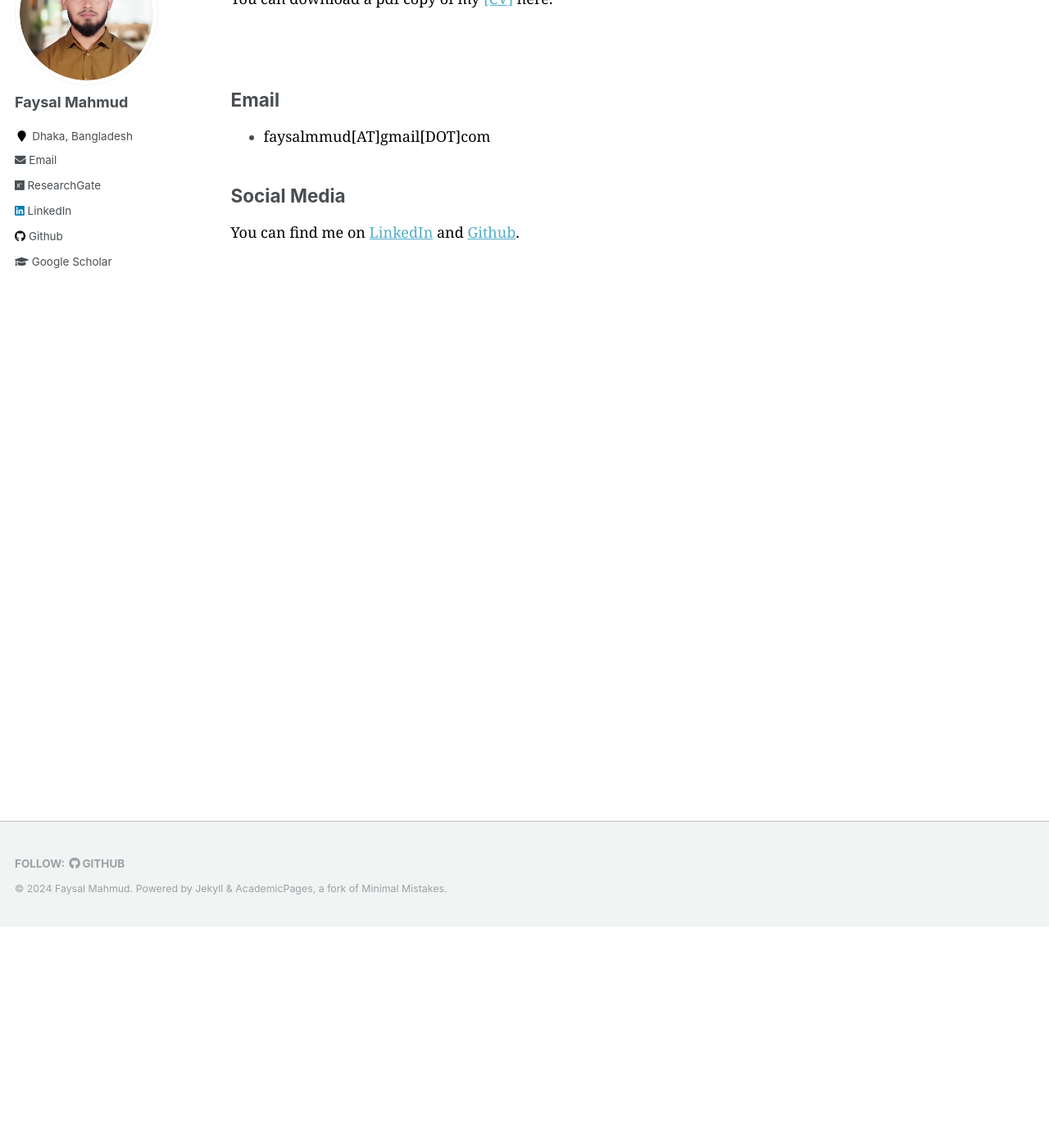
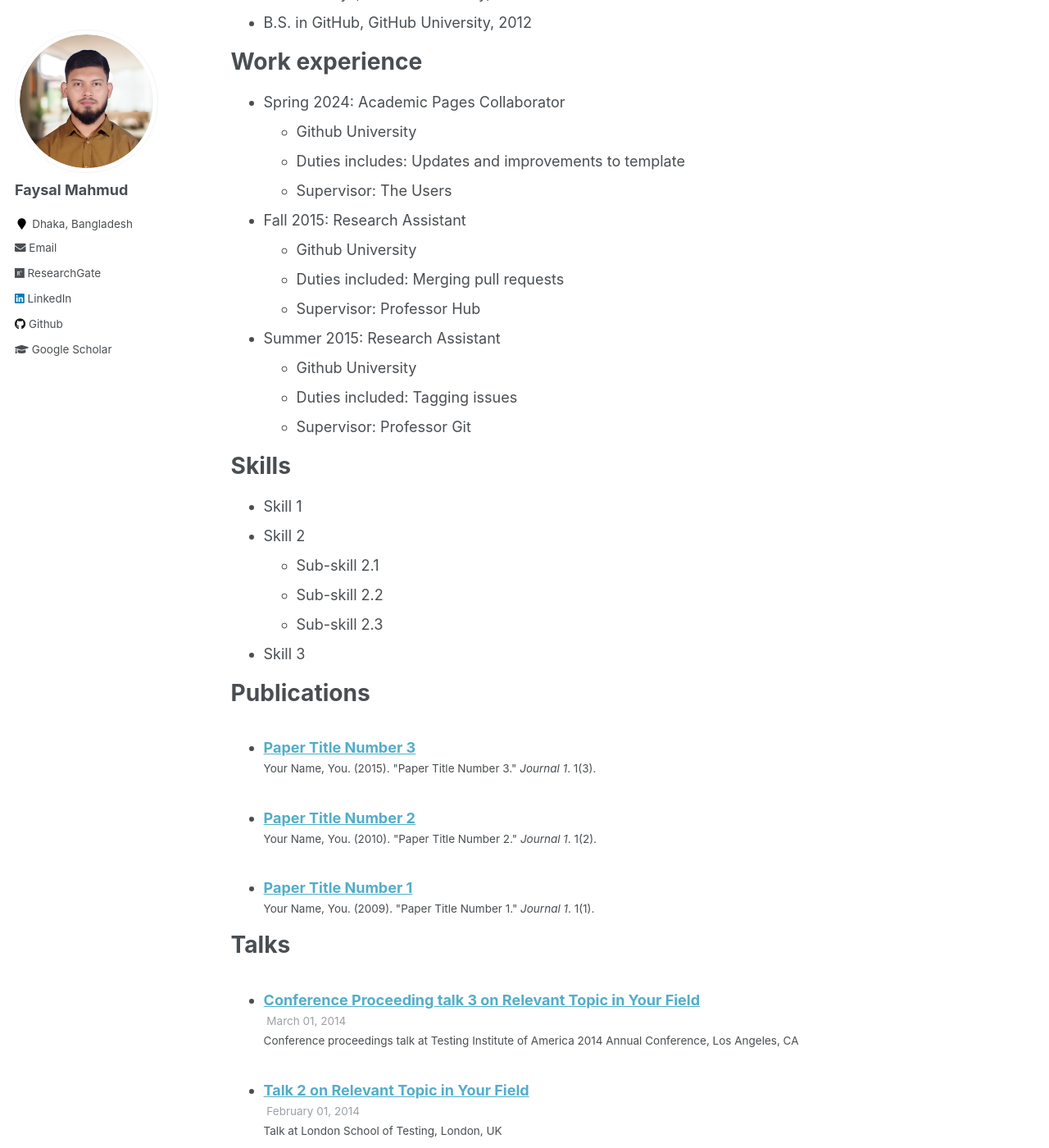
Before and after one commit to Faysal-MD/Faysal-MD.github.io, a Jekyll site: the page built from _pages/cv.md, in a window 1280 px wide and 1400 px high, scrolled down 270 px. Shown: the whole window at 82% size. Built offline with Jekyll 4.4.1, drawn with Linux system fonts in a browser that asks for light colours; some of the changed text lies outside the part shown.

Commit message:
info updated

```diff
--- a/_pages/cv.md
+++ b/_pages/cv.md
@@ -7,7 +7,7 @@ redirect_from:
   - /resume
 ---
 
-## Education
+<!-- ## Education
 
 ---
 
@@ -23,4 +23,55 @@ redirect_from:
 
 <span style="color:black; font-family:Georgia;">
 You can find me on [LinkedIn](https://www.linkedin.com/in/faysalmahmud/) and [Github](https://github.com/Faysal-MD).
-</span>
+</span> -->
+
+
+Education
+======
+* Ph.D in Version Control Theory, GitHub University, 2018 (expected)
+* M.S. in Jekyll, GitHub University, 2014
+* B.S. in GitHub, GitHub University, 2012
+
+Work experience
+======
+* Spring 2024: Academic Pages Collaborator
+  * Github University
+  * Duties includes: Updates and improvements to template
+  * Supervisor: The Users
+
+* Fall 2015: Research Assistant
+  * Github University
+  * Duties included: Merging pull requests
+  * Supervisor: Professor Hub
+
+* Summer 2015: Research Assistant
+  * Github University
+  * Duties included: Tagging issues
+  * Supervisor: Professor Git
+
+Skills
+======
+* Skill 1
+* Skill 2
+  * Sub-skill 2.1
+  * Sub-skill 2.2
+  * Sub-skill 2.3
+* Skill 3
+
+Publications
+======
+  <ul>{% for post in site.publications reversed %}
+    {% include archive-single-cv.html %}
+  {% endfor %}</ul>
+
+Talks
+======
+  <ul>{% for post in site.talks reversed %}
+    {% include archive-single-talk-cv.html  %}
+  {% endfor %}</ul>
+
+Teaching
+======
+  <ul>{% for post in site.teaching reversed %}
+    {% include archive-single-cv.html %}
+  {% endfor %}</ul>
```
